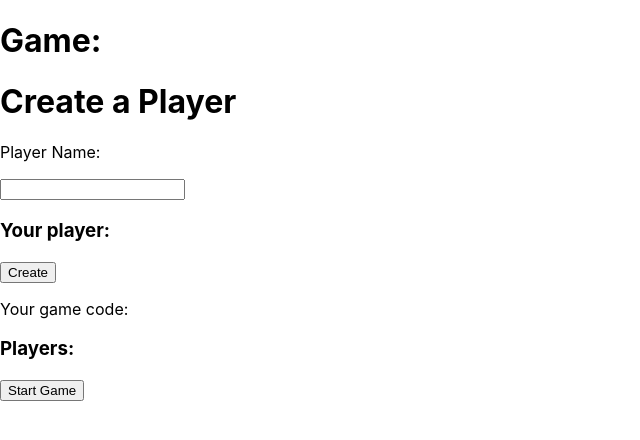
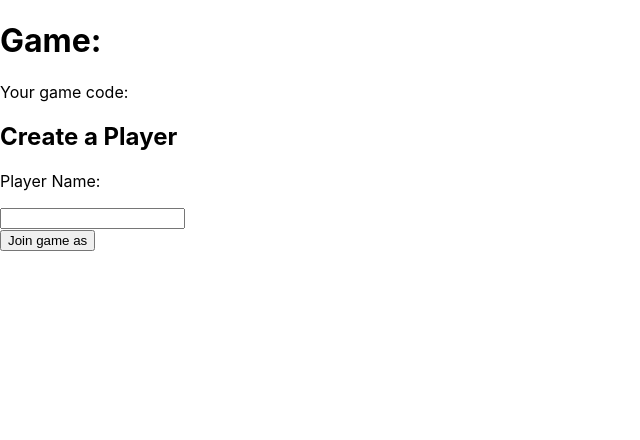
Before and after one commit to Clasc/planning_poker, a Next.js app in the folder planning-poker/: page /player in a window 1280 px wide. Shown: the top 440 px of the page, without its empty margins (0-640 px from the left). Built offline with nearby package versions, Linux system fonts and the light colour scheme.

Commit message:
Change PlayerAdd to JoinGame

```diff
--- a/planning-poker/components/PlayerAdd.tsx
+++ b/planning-poker/components/JoinGame.tsx
@@ -2,7 +2,7 @@ import { useState } from "react";
 import { api } from "../lib/api";
 import { IPlayerResponse } from "../lib/Types/api";
 
-export function PlayerAdd(props: { gameId: string, added: (player: string) => void }) {
+export function JoinGame(props: { gameId: string, added: (player: string) => void }) {
     const [name, setName] = useState("");
 
     const changeName = ({ target }: React.ChangeEvent<HTMLInputElement>) => setName(target.value);
@@ -20,14 +20,15 @@ export function PlayerAdd(props: { gameId: string, added: (player: string) => vo
 
     return (
         <div>
-            <h1>Create a Player</h1>
+            <h2>Create a Player</h2>
             <form onSubmit={submit}>
                 <label>
                     <p>Player Name:</p>
                     <input type='text' name='player' onInput={changeName} />
                 </label>
-                <h3>Your player: {name}</h3>
-                <button type='submit'>Create</button>
+                <div>
+                    <button type='submit'>Join game as </button><p>{name}</p>
+                </div>
             </form>
         </div>
     )
--- a/planning-poker/pages/player/index.tsx
+++ b/planning-poker/pages/player/index.tsx
@@ -1,6 +1,6 @@
 import { useRouter } from "next/router";
-import { PlayerAdd } from "../../components/PlayerAdd";
-import PlayerList from "../../components/PlayerList";
+import { JoinGame } from "../../components/JoinGame";
+
 import { useGame } from "../../lib/useGame/useGame";
 
 
@@ -9,16 +9,13 @@ const Player = () => {
     const { gameId } = router.query as { gameId: string };
 
     const { fetchGame, game } = useGame(gameId);
-    const startGame = () => router.push(`/game?id=${gameId}`);
+    const joinGame = (player: string) => router.push(`/game?id=${gameId}&player=${player}`);
 
     return (
         <div>
             <h1>Game: {game?.name ?? ""}</h1>
-            <PlayerAdd gameId={gameId ?? ""} added={() => fetchGame(gameId)}></PlayerAdd>
             <p>Your game code: {gameId}</p>
-            <PlayerList players={game?.users ?? []}></PlayerList>
-
-            <button onClick={startGame}>Start Game</button>
+            <JoinGame gameId={gameId ?? ""} added={joinGame}></JoinGame>
         </div>
     )
 }
```
Also changed, not shown: planning-poker/pages/game/index.tsx (+20 -2 lines).
